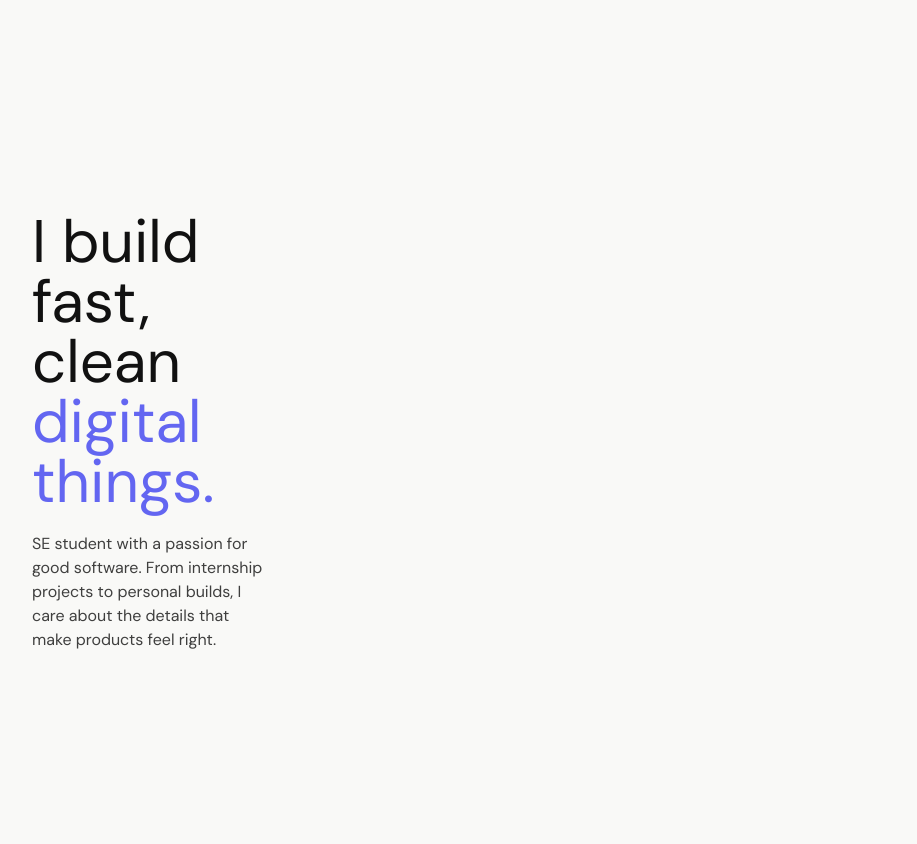
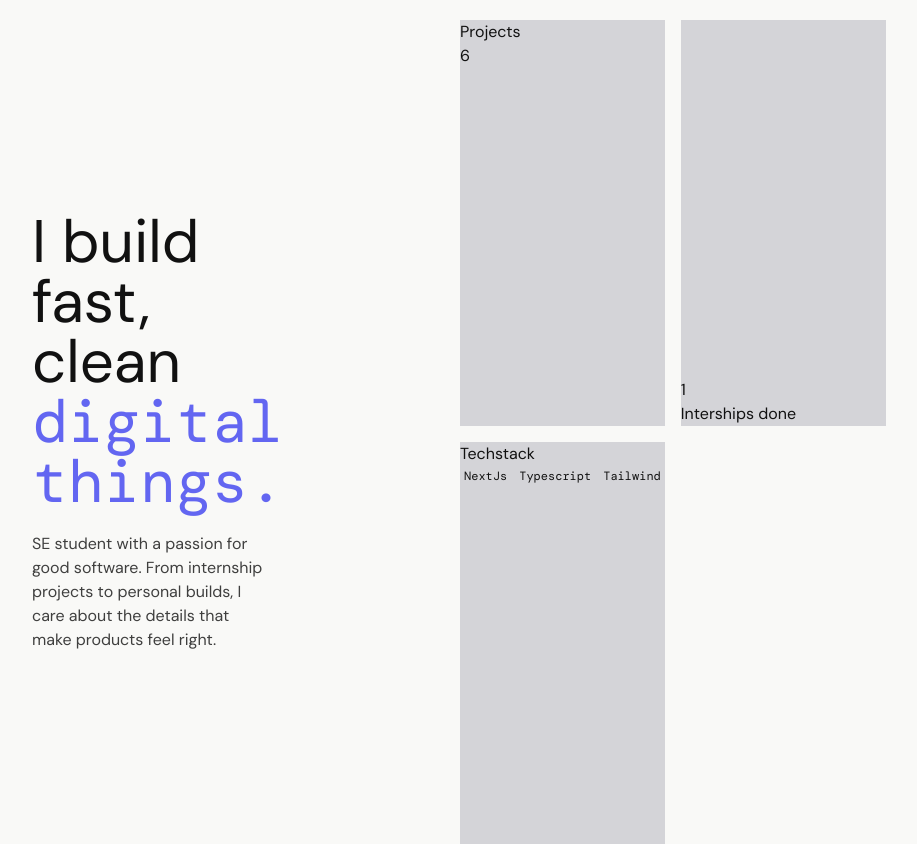
Before and after one commit to astronomx/quentin.dev, a Next.js app: page / in a window 1280 px wide. Shown: the whole page, without its empty margins (180-1097 px from the left). Built offline with nearby package versions, Linux system fonts and the light colour scheme; a web font is replaced by a local one.

Commit message:
Stat cards
The stat cards hold information about what has been done in the past or other relevant information that can be displayed quickly

```diff
--- a/src/app/components/ Herosection.tsx
+++ b/src/app/components/ Herosection.tsx
@@ -1,13 +1,21 @@
+import StatCard from "./StatCard";
+
 export default function Herosection() {
     return(
         <div className="flex flex-col md:flex-row w-full min-h-dvh bg-warm-amber">
             <div className="flex flex-col gap-5 w-full lg:w-1/2 xl:p-48">
-                <h2 className="text-5xl sm:text-6xl">I build fast, clean <span className="text-(--violet)">digital things.</span></h2>
+                <h2 className="text-5xl sm:text-6xl">I build fast, clean <span className="text-(--violet) font-mono">digital things.</span></h2>
                 <p className="opacity-80 text-md/4">
                     SE student with a passion for good software. From internship projects to personal builds,
                     I care about the details that make products feel right.
                 </p>
             </div>
+
+            <div className="grid grid-cols-1 md:grid-cols-2 gap-4">
+              <StatCard title="Projects" titleTop={true} content="6" items={[]} />
+              <StatCard title="Interships done" titleTop={false} content="1" items={[]} />
+              <StatCard title="Techstack" titleTop={true} content="" items={["NextJs", "Typescript", "Tailwind"]} />
+            </div>
         </div>
     )
 }
--- /dev/null
+++ b/src/app/components/StatCard.tsx
@@ -0,0 +1,29 @@
+type StatCardType = {
+    title: string,
+    titleTop: boolean,
+    content: string,
+    items: string[]
+}
+
+export default function StatCard({title, titleTop, content, items}: StatCardType) {
+    return(
+        <div className={`flex ${titleTop ? "flex-col" : "flex-col-reverse"}
+            bg-zinc-300 dark:bg-[#111827]`}>
+
+            <p>{title}</p>
+            <p>{content}</p>
+
+            <div className="flex flex-row gap-1">
+                {items.map((item) => (
+                    <span
+                        key={item}
+                        className="rounded-md py-0.5 px-1 font-mono
+                            text-xs w-fit"
+                    >
+                        {item}
+                    </span>
+                ))}
+            </div>
+        </div>
+    )
+}
```
